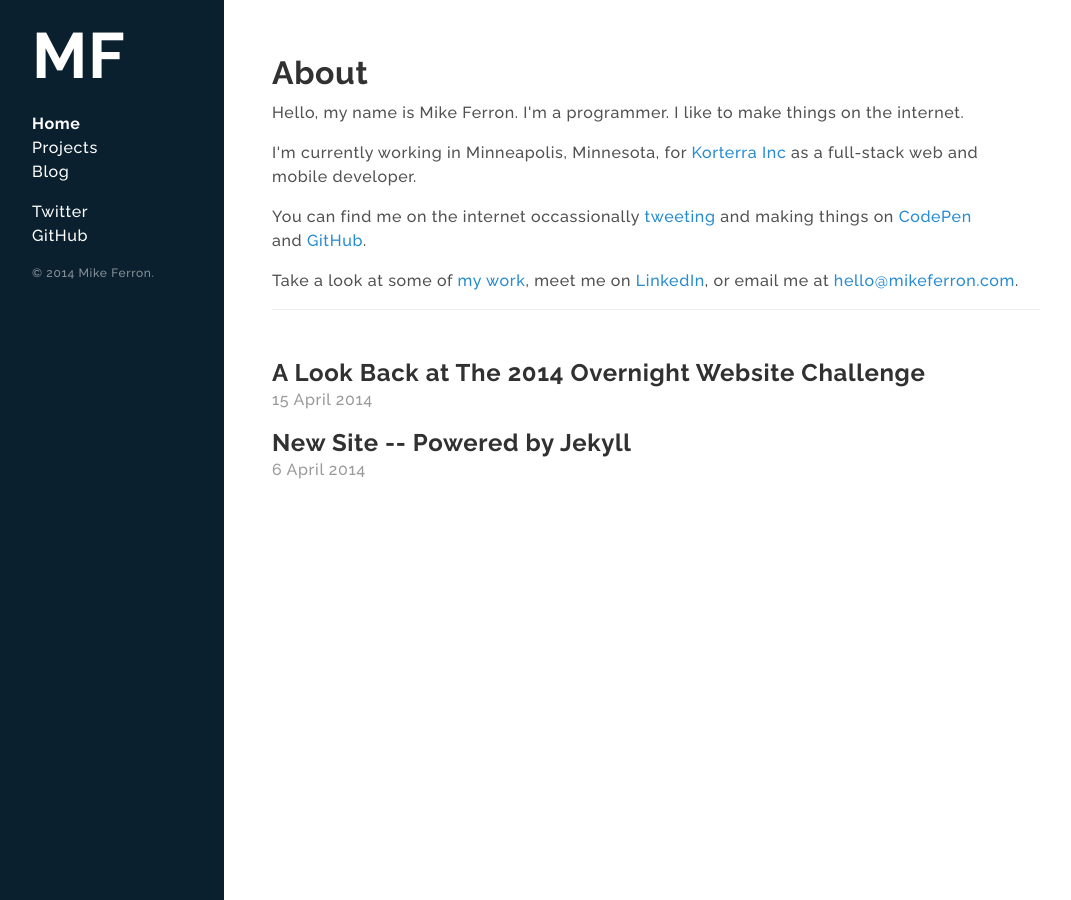
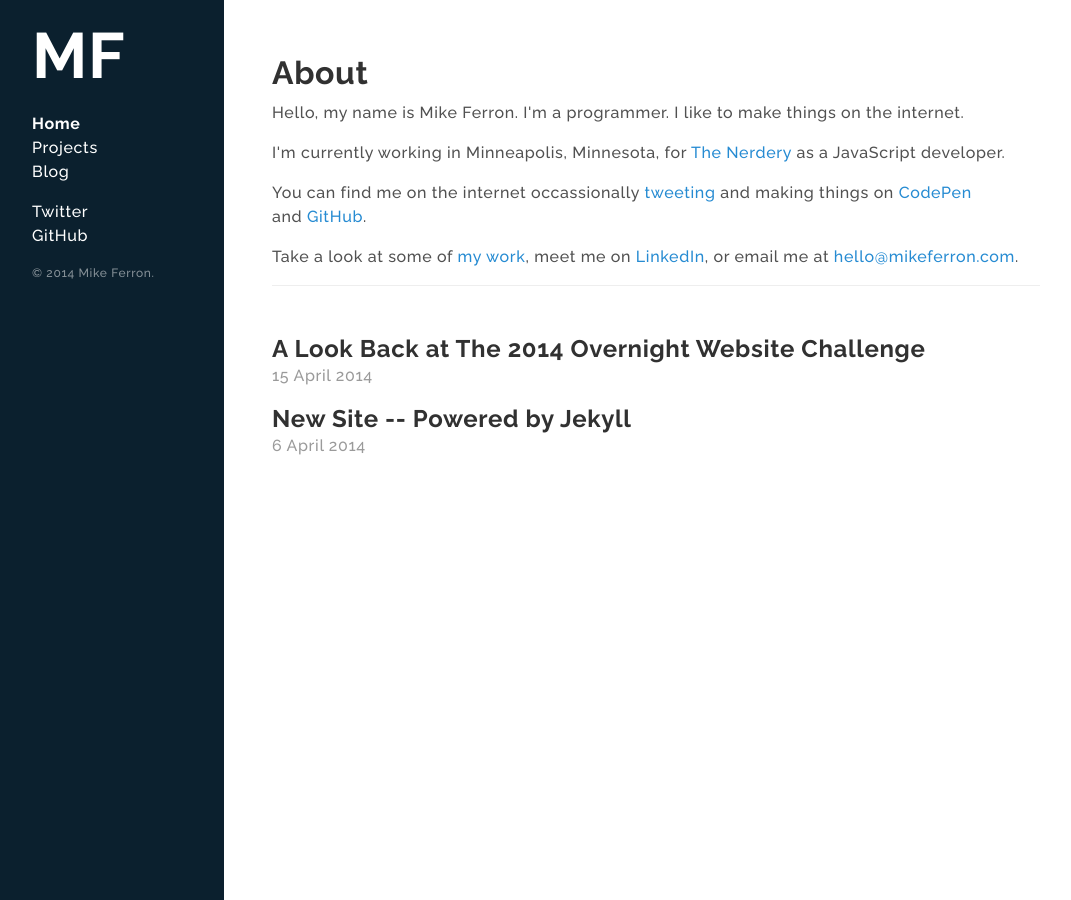
Before and after one commit to ferronsays/mikeferron.com, a Jekyll site: the page built from index.html, in a window 1280 px wide. Shown: the whole page, without its empty margins (0-1071 px from the left). Built offline with Jekyll 4.4.1, drawn with Linux system fonts in a browser that asks for light colours; Markdown is read by kramdown in place of the engine named in the settings.

Commit message:
updating about me

```diff
--- a/index.html
+++ b/index.html
@@ -7,7 +7,7 @@ title: Home
   Hello, my name is Mike Ferron. I'm a programmer. I like to make things on the&nbsp;internet.
 </p>
 <p>
-  I'm currently working in Minneapolis, Minnesota, for <a href="http://www.korterra.com/" target="_blank">Korterra Inc</a> as a full-stack web and mobile&nbsp;developer.
+  I'm currently working in Minneapolis, Minnesota, for <a href="http://www.nerdery.com/" target="_blank">The Nerdery</a> as a JavaScript&nbsp;developer.
 </p>
 <p>
   You can find me on the internet occassionally <a href="http://www.twitter.com/ferronsays" target="_blank">tweeting</a> and making things on <a href="http://codepen.io/ferronsays" target="_blank">CodePen</a> and&nbsp;<a href="https://github.com/ferronsays" target="_blank">GitHub</a>.
```
